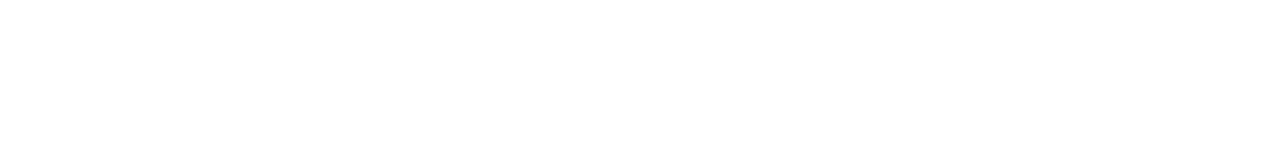
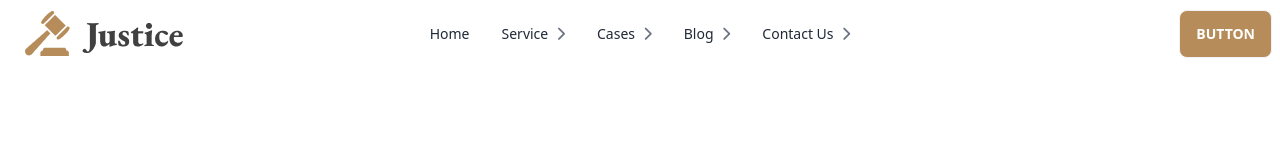
Before and after one commit to rifat3790/legal-solution-resources-with-daisyui, a plain HTML site: page index.html in a window 1280 px wide. Drawn offline with nearby package versions, Linux system fonts and the light colour scheme.

Commit message:
added navbar

```diff
--- a/index.html
+++ b/index.html
@@ -12,6 +12,38 @@
 <link rel="stylesheet" href="https://cdnjs.cloudflare.com/ajax/libs/font-awesome/6.4.0/css/all.min.css" integrity="sha512-iecdLmaskl7CVkqkXNQ/ZH/XLlvWZOJyj7Yy7tcenmpD1ypASozpmT/E0iPtmFIB46ZmdtAc9eNBvH0H/ZpiBw==" crossorigin="anonymous" referrerpolicy="no-referrer" />
 </head>
 <body>
-
+    <header class="container mx-auto">
+        <nav>
+            <div class="navbar bg-base-100">
+                <div class="navbar-start">
+                  <div class="dropdown">
+                    <label tabindex="0" class="btn btn-ghost lg:hidden">
+                      <svg xmlns="http://www.w3.org/2000/svg" class="h-5 w-5" fill="none" viewBox="0 0 24 24" stroke="currentColor"><path stroke-linecap="round" stroke-linejoin="round" stroke-width="2" d="M4 6h16M4 12h8m-8 6h16" /></svg>
+                    </label>
+                    <ul tabindex="0" class="menu menu-sm dropdown-content mt-3 z-[1] p-2 shadow bg-base-100 rounded-box w-52">
+                        <li><a>Home</a></li>
+                        <li><a>Service <i class="fa-solid fa-chevron-right" style="color: #6b7280;"></i></a></li>
+                        <li><a>Cases <i class="fa-solid fa-chevron-right" style="color: #6b7280;"></i></a></li>
+                        <li><a>Blog <i class="fa-solid fa-chevron-right" style="color: #6b7280;"></i></a></li>
+                        <li><a>Contact Us <i class="fa-solid fa-chevron-right" style="color: #6b7280;"></i></a></li>
+                    </ul>
+                  </div>
+                  <a class="btn btn-ghost normal-case text-xl"><img src="images/logo2.png" alt=""></a>
+                </div>
+                <div class="navbar-center hidden lg:flex">
+                  <ul class="menu menu-horizontal px-1">
+                    <li><a>Home</a></li>
+                    <li><a>Service <i class="fa-solid fa-chevron-right" style="color: #6b7280;"></i></a></li>
+                    <li><a>Cases <i class="fa-solid fa-chevron-right" style="color: #6b7280;"></i></a></li>
+                    <li><a>Blog <i class="fa-solid fa-chevron-right" style="color: #6b7280;"></i></a></li>
+                    <li><a>Contact Us <i class="fa-solid fa-chevron-right" style="color: #6b7280;"></i></a></li>
+                  </ul>
+                </div>
+                <div class="navbar-end">
+                  <a class="btn bg-[#B68C5A] text-white">Button</a>
+                </div>
+              </div>
+        </nav>
+    </header>
 </body>
 </html>
```
